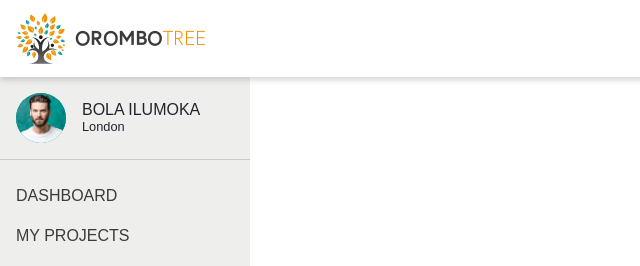
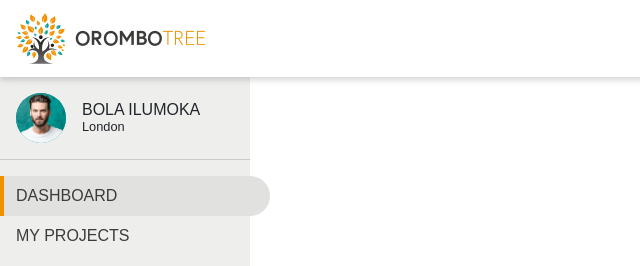
Before and after one commit to FiveQuarterDesignsLtd/orombo-tree, a plain HTML site: page user-area/dashboard.html in a window 1280 px wide. Shown: the top 266 px of the page, 0-640 px from the left. Drawn offline with nearby package versions, Linux system fonts and the light colour scheme; a web font is replaced by a local one.

Commit message:
Active menu item styling added

```diff
--- a/css/inc/user-area/_user-menu.scss
+++ b/css/inc/user-area/_user-menu.scss
@@ -68,6 +68,26 @@
       .nav-link {
         text-transform: uppercase;
         color: $orombogrey;
+
+        &.active {
+          background: lighten($orombogrey,65%);
+          border-left: 4px solid $oromboorange;
+          position:relative;
+          padding-left: calc(1rem - 4px);
+          &:hover {
+            border-left: 0;
+          }
+          span {
+            position: absolute;
+            top: 0;
+            right: -20px;
+            background: lighten($orombogrey,65%);
+            border-top-right-radius: 35px;
+            border-bottom-right-radius: 35px;
+            height: 40px;
+            width: 40px;
+          }
+        }
       }
 
       &:hover {
--- a/user-area/dashboard.html
+++ b/user-area/dashboard.html
@@ -140,7 +140,7 @@
       </div>
       <ul class="nav flex-column">
         <li class="nav-item">
-          <a class="nav-link active" href="#">Dashboard</a>
+          <a class="nav-link active" href="#">Dashboard <span></span></a>
         </li>
         <li class="nav-item">
           <a class="nav-link" href="#">My Projects</a>
```
Also changed, not shown: css/styles.css, 1 other file.
